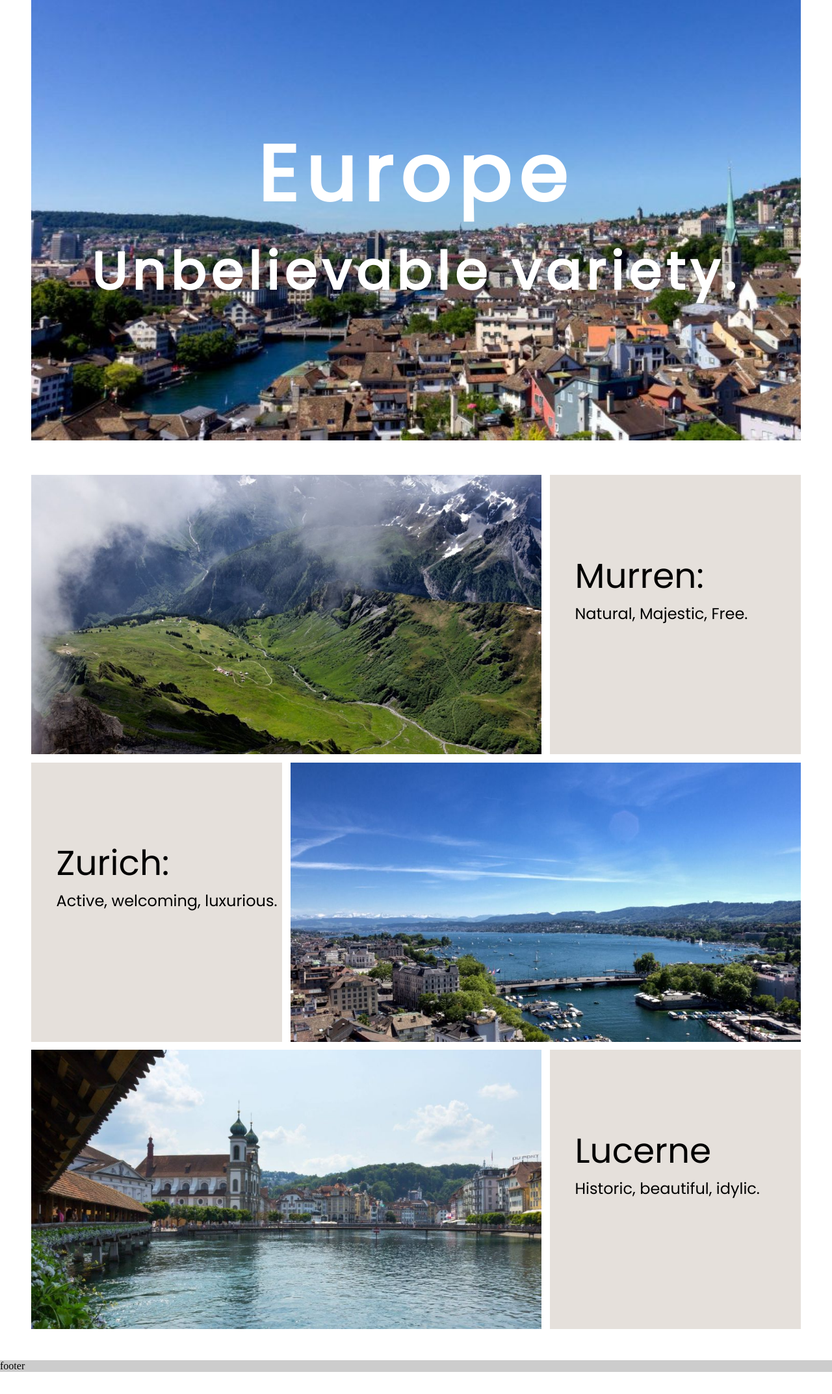
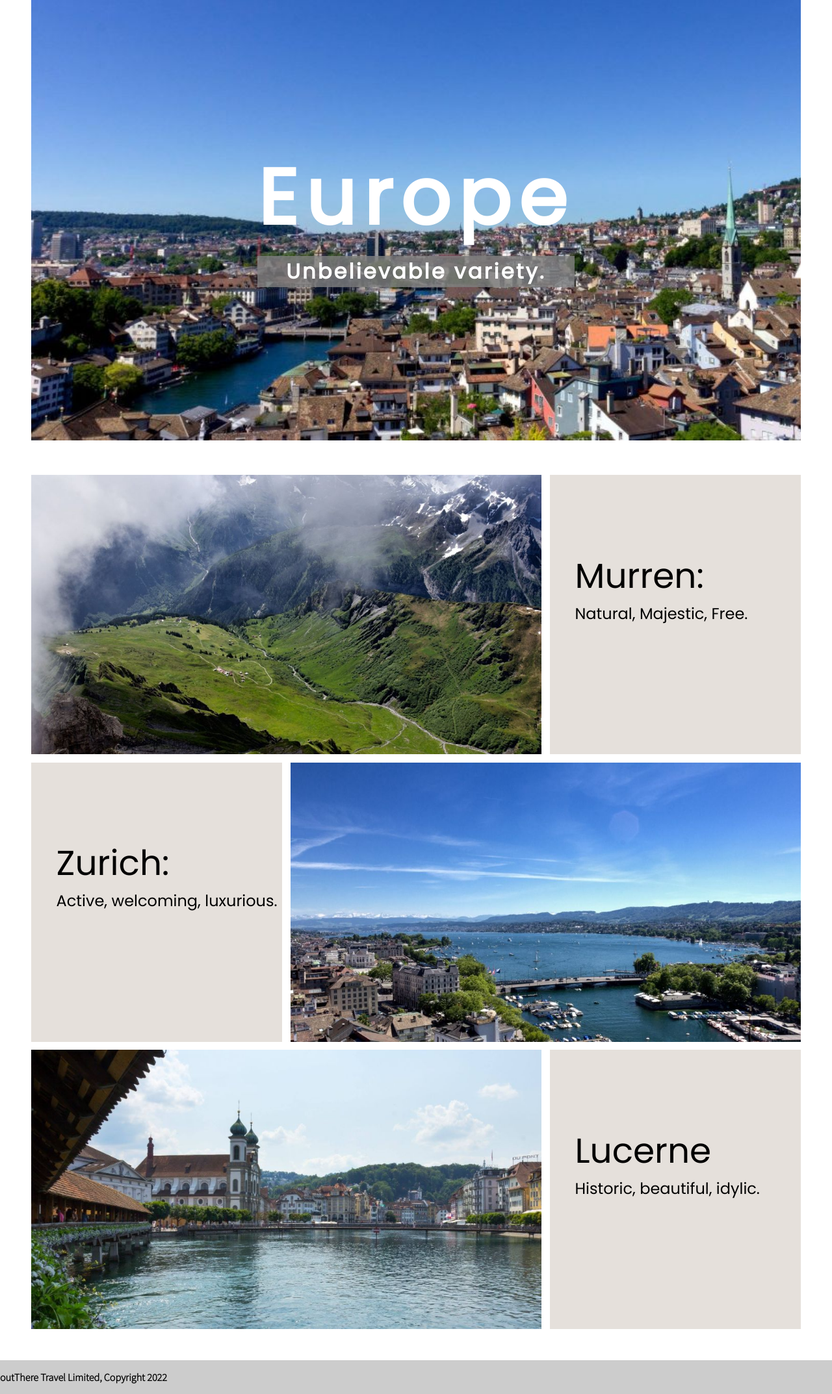
Before and after one commit to jluo01/CS20Projects, a PHP site: page /Europe/Europe.html in a window 1280 px wide. Shown: the part 70-2216 px from the top of the page at 65% size. Before the commit the page ends 2182 px from the top, so only its background shows below. Run offline with PHP 8.4, Linux system fonts and the light colour scheme.

Commit message:
Added import

```diff
--- a/AboutUs.html
+++ b/AboutUs.html
@@ -3,12 +3,12 @@
 <head>
 	<title>About Us</title>
 	<link rel="stylesheet" type="text/css" href="continent.css">
-	<link rel="preconnect" href="https://fonts.googleapis.com">
+	<!-- <link rel="preconnect" href="https://fonts.googleapis.com">
 	<link rel="preconnect" href="https://fonts.gstatic.com" crossorigin>
 	<link href="https://fonts.googleapis.com/css2?family=League+Spartan&family=Poppins&display=swap" rel="stylesheet">
 	<link rel="preconnect" href="https://fonts.googleapis.com">
 	<link rel="preconnect" href="https://fonts.gstatic.com" crossorigin>
-	<link href="https://fonts.googleapis.com/css2?family=Source+Sans+Pro:wght@300&display=swap" rel="stylesheet">
+	<link href="https://fonts.googleapis.com/css2?family=Source+Sans+Pro:wght@300&display=swap" rel="stylesheet"> -->
 	<meta name="viewport" content="width=device-width, initial-scale=1">
 	<style type="text/css">
 		@media (min-width: 700px){
--- a/Europe/Europe.html
+++ b/Europe/Europe.html
@@ -37,7 +37,7 @@
                 <h1>
                     Europe
                 </h1>
-                <h2 style = "font-size:60pt">
+                <h2 style = "font-size:24pt; background-color:rgba(128,128,128,0.8)">
                     Unbelievable variety.
                 </h2>
             </div>
@@ -89,7 +89,11 @@
 
         </div>
 	</div>
-	<div class="footer">footer</div>
+	<div class="footer">
+        <div style = "display:inline-block">
+            outThere Travel Limited, Copyright 2022
+        </div>
+    </div>
 
 
 </body>
--- a/continent.css
+++ b/continent.css
@@ -1,3 +1,4 @@
+@import url('https://fonts.googleapis.com/css2?family=League+Spartan&family=Poppins&family=Source+Sans+Pro:wght@300&display=swap');
 @media (min-width: 900px){
     .locationHeading {
         z-index: 20;
@@ -119,6 +120,10 @@
 .footer{
     background-color: #ccc;
     margin-top: 10px;
+    padding-top:1em;
+    padding-bottom:1em;
+    font-weight:bold;
+    font-family:'Source Sans Pro', sans-serif;
 }
 
 
```
